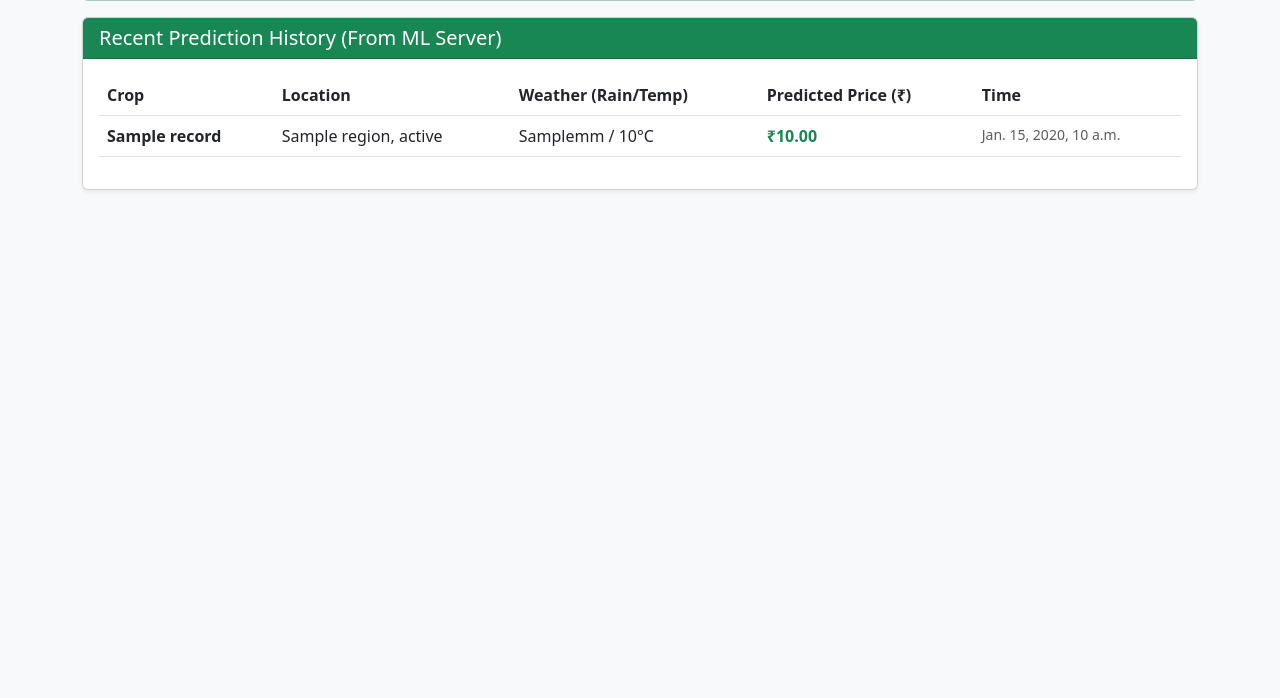
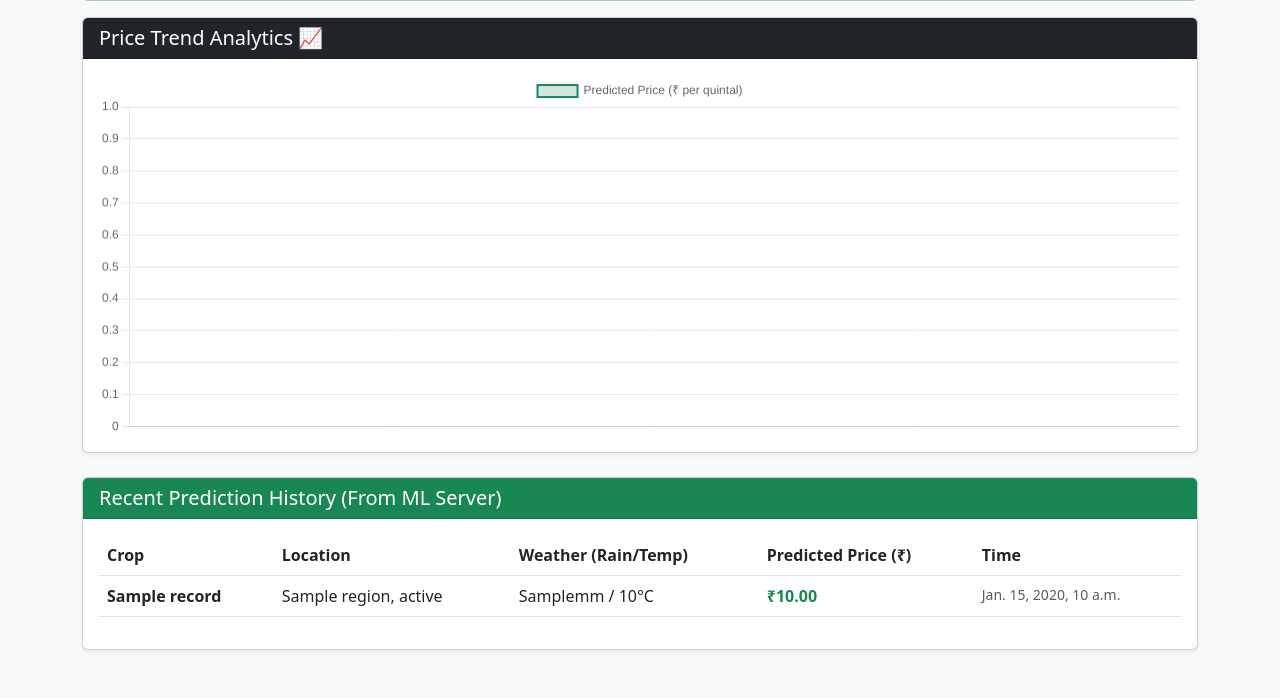
Before and after one commit to anubhavy-05/rural-django-portal, a Django app: template dashboard/templates/dashboard/home.html in a window 1280 px wide. Shown: the part 406-1104 px from the top of the page. Before the commit the page ends 597 px from the top, so only its background shows below. Run offline with Django 5.2, Linux system fonts and the light colour scheme; the template is opened without the code that fills it: most values are stand-ins (such as "Sample title", 1, 10 or a date in 2020).

Commit message:
Refactor home page layout: enhance prediction form structure and add price trend chart

```diff
--- a/dashboard/templates/dashboard/home.html
+++ b/dashboard/templates/dashboard/home.html
@@ -3,6 +3,7 @@
 <head>
     <title>Smart Rural Economy Dashboard</title>
     <link href="https://cdn.jsdelivr.net/npm/bootstrap@5.3.0/dist/css/bootstrap.min.css" rel="stylesheet">
+    <script src="https://cdn.jsdelivr.net/npm/chart.js"></script>
 </head>
 <body class="bg-light">
     <div class="container mt-5">
@@ -12,7 +13,9 @@
             <div class="alert alert-danger">{{ error }}</div>
         {% endif %}
 
-        <div class="card shadow-sm mb-4">
+        <div class="row">
+            <div class="col-md-12 mb-4">
+                <div class="card shadow-sm">
                     <div class="card-header bg-primary text-white">
                         <h5 class="mb-0">Make a New Prediction</h5>
                     </div>
@@ -45,6 +48,8 @@
                         </form>
                     </div>
                 </div>
+            </div>
+        </div>
 
         {% if new_prediction %}
             <div class="alert alert-success fs-5 text-center">
@@ -52,7 +57,16 @@
             </div>
         {% endif %}
 
-        <div class="card shadow-sm">
+        <div class="card shadow-sm mb-4">
+            <div class="card-header bg-dark text-white">
+                <h5 class="mb-0">Price Trend Analytics 📈</h5>
+            </div>
+            <div class="card-body">
+                <canvas id="priceChart" height="100"></canvas>
+            </div>
+        </div>
+
+        <div class="card shadow-sm mb-5">
             <div class="card-header bg-success text-white">
                 <h5 class="mb-0">Recent Prediction History (From ML Server)</h5>
             </div>
@@ -86,5 +100,36 @@
             </div>
         </div>
     </div>
+
+    <script>
+        // Django se data le rahe hain (safe filter lagana zaroori hai JSON ke liye)
+        const ctx = document.getElementById('priceChart').getContext('2d');
+        const chartLabels = {{ chart_labels|safe }};
+        const chartPrices = {{ chart_prices|safe }};
+
+        new Chart(ctx, {
+            type: 'line', // Hum line graph bana rahe hain
+            data: {
+                labels: chartLabels,
+                datasets: [{
+                    label: 'Predicted Price (₹ per quintal)',
+                    data: chartPrices,
+                    borderColor: '#198754', // Green color
+                    backgroundColor: 'rgba(25, 135, 84, 0.2)', // Light green shade
+                    borderWidth: 2,
+                    tension: 0.3, // Line ko thoda smooth (curved) karne ke liye
+                    fill: true
+                }]
+            },
+            options: {
+                responsive: true,
+                scales: {
+                    y: {
+                        beginAtZero: false // Price zero se start nahi hoga, realistic view ke liye
+                    }
+                }
+            }
+        });
+    </script>
 </body>
 </html>
```
Lines whose indentation alone changed are shown as unchanged.
